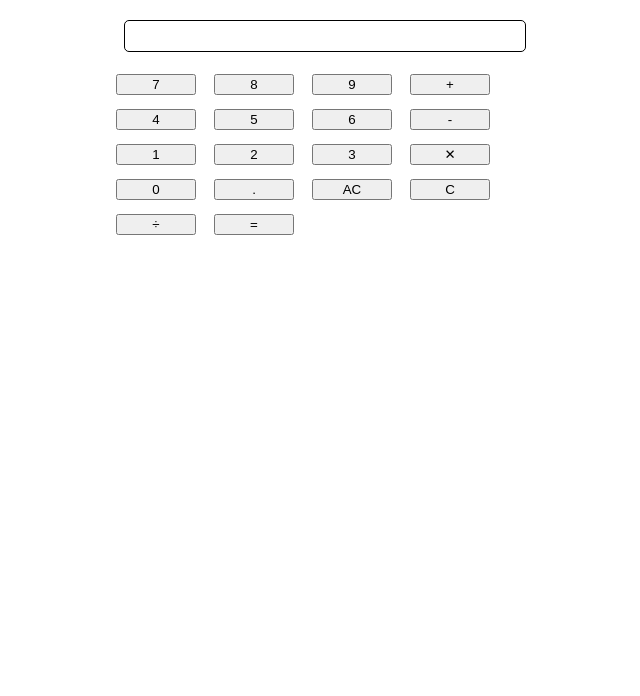
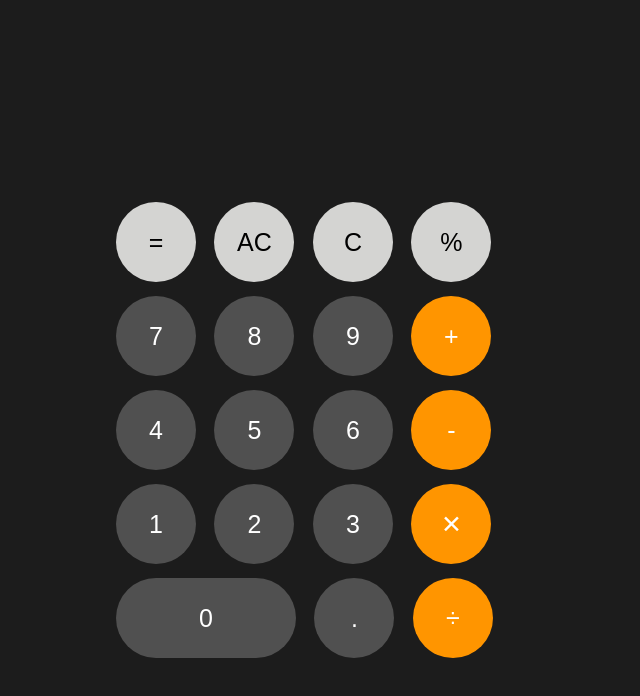
Before and after one commit to NightShop/Calculator, a plain HTML site: page index.html in a window 1280 px wide. Shown: the whole page, without its empty margins (331-971 px from the left). Drawn offline with Linux system fonts and the light colour scheme.

Commit message:
Added CSS

```diff
--- a/index.html
+++ b/index.html
@@ -12,6 +12,11 @@
 <body>
     <div class="container">
         <div id="display"></div>
+        <div class="buttons">
+            <button data-key="13" class="miscButtons" id="equalButton">=</button>
+            <button id="clear" class="miscButtons">AC</button>
+            <button id="backspace" class="miscButtons" data-key="8">C</button>
+            <button class="miscButtons">%</button>
             <button class="digitButtons key" data-key="103" data-digit="7">7</button>
             <button class="digitButtons key" data-key="104" data-digit="8">8</button>
             <button class="digitButtons key" data-key="105" data-digit="9">9</button>
@@ -24,12 +29,10 @@
             <button class="digitButtons key" data-key="98" data-digit="2">2</button>
             <button class="digitButtons key" data-key="99" data-digit="3">3</button>
             <button class="operatorButtons key" data-key="106" data-operator="*" id="multiply">✕</button>
-        <button class="digitButtons key" data-key="96" data-digit="0">0</button>
+            <button class="digitButtons key" id="zeroButton" data-key="96" data-digit="0">0</button>
             <button class="digitButtons key" data-key="108" data-digit=".">.</button>
-        <button id="clear">AC</button>
-        <button id="backspace" data-key="8">C</button>
             <button class="operatorButtons key" data-key="111" data-operator="/" id="divide">÷</button>
-        <button data-key="13" id="equalButton">=</button>
+        </div>
     </div>
 
 </body>
--- a/style.css
+++ b/style.css
@@ -1,17 +1,58 @@
+/* light grey #D4D4D2
+black         #1C1C1C
+dark grey     #505050
+orange        #FF9500 */
+html {
+    background-color: #1C1C1C;
+    font-family: Arial, sans-serif;
+}
+
 .container {
     width: 400px;
-    margin: 20px auto;
+    margin: 80px auto;
+}
+
+.buttons {
+    margin: 10px auto;
 }
 
 button {
     width: 80px;
+    height: 80px;
     margin: 7px;
+    border-radius: 50%;
+    font-size: 25px;
+    border: none;
 }
 
 #display {
-    width: 100%;
-    height: 30px;
+    width: 98%;
+    height: 100px;
     border: 1px solid black;
-    margin: 15px;
+    margin: 15px 0;
     border-radius: 5px;
+    font-size: 80px;
+    font-weight: 100;
+    color: #D4D4D2;
+    border: none;
+    text-align: end;
 }
+
+.digitButtons {
+    background-color: #505050;
+    color: white;
+}
+
+.operatorButtons {
+    background-color: #FF9500;
+    color:  white;
+}
+
+.miscButtons {
+    background-color: #D4D4D2;
+}
+
+#zeroButton {
+    width: 180px;
+    border-radius: 40px;
+}
```
Lines whose indentation alone changed are shown as unchanged.
